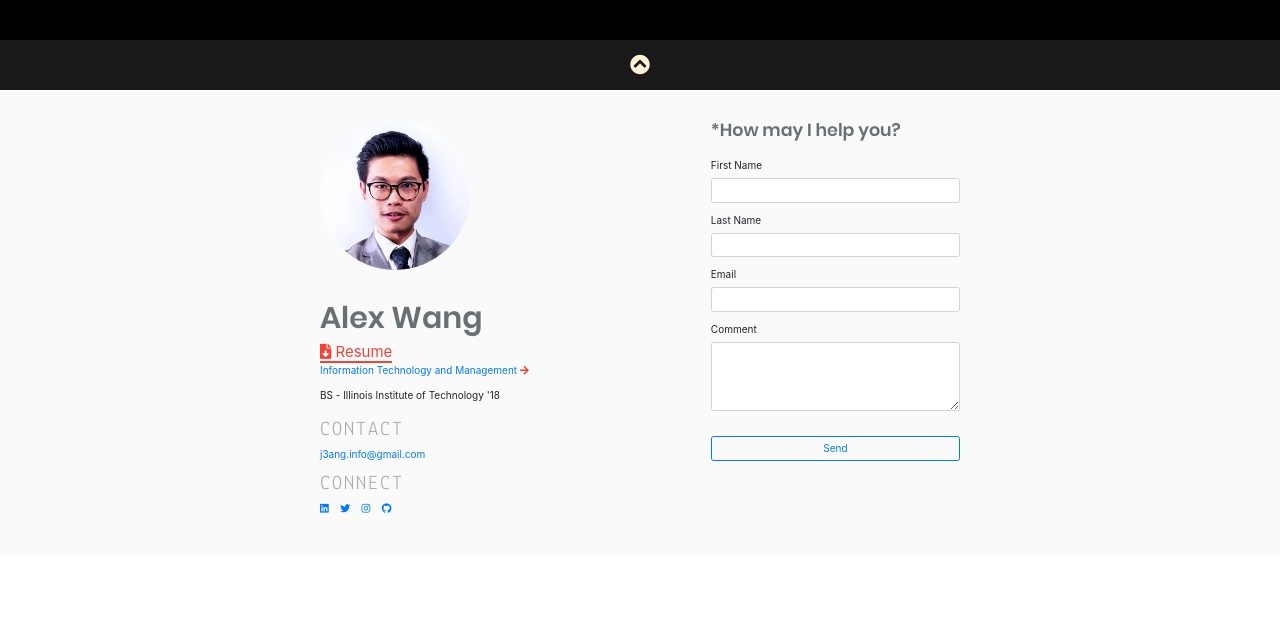
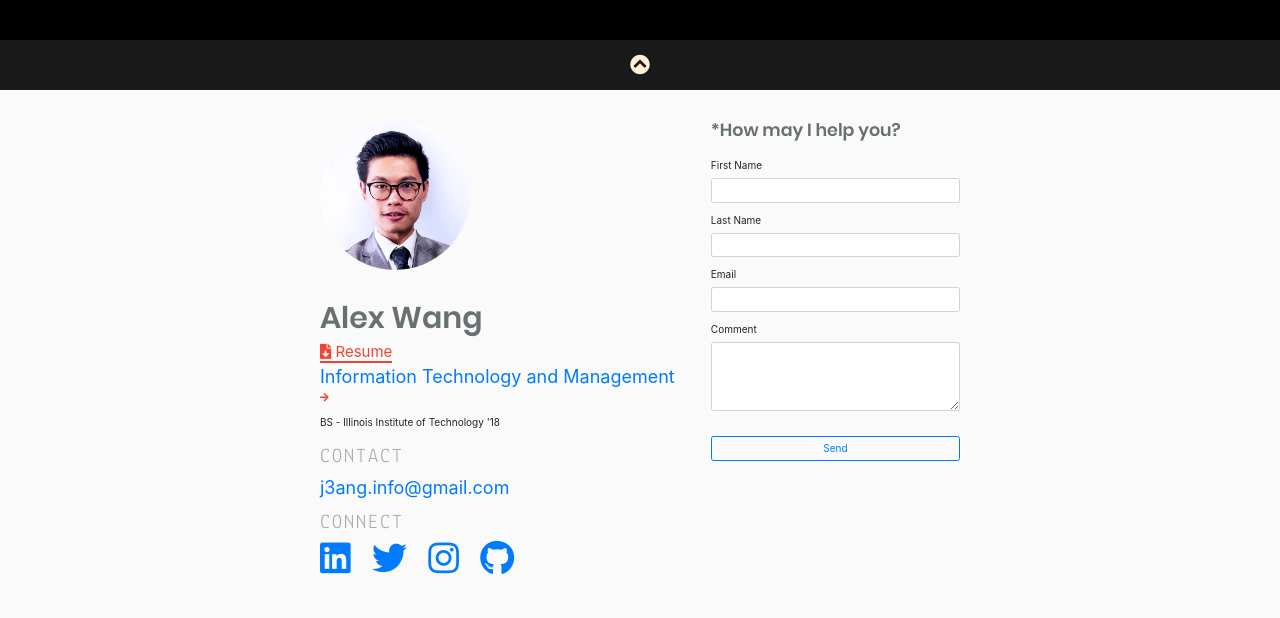
Before and after one commit to jwang206/j3ang, a Jekyll site: the page built from index.html, in a window 1280 px wide. Shown: the part 1746-2364 px from the top of the page. Built offline with Jekyll 4.4.1, drawn with Linux system fonts in a browser that asks for light colours; before the commit the page ends 2302 px from its top, so only the background shows below that.

Commit message:
make font bigger

```diff
--- a/assets/scss/_layout.scss
+++ b/assets/scss/_layout.scss
@@ -470,6 +470,11 @@
     //     position: absolute;
     // }
 
+    a,
+    .title a {
+        font-size: 1.8rem;
+    }
+
     #resume-download-link {
         color: #F44336;
         font-size: 1.5rem;
@@ -478,7 +483,6 @@
 
         &:hover {
             color: black;
-            border-bottom: solid 2px black;
         }
     }
 }
@@ -492,6 +496,10 @@
     }
 }
 
+.fab {
+    font-size: 3.5rem;
+    padding-right: 1rem;
+}
 
 #form_wrapper {
     max-width: 350px !important;
```
Also changed, not shown: 2 other files.
